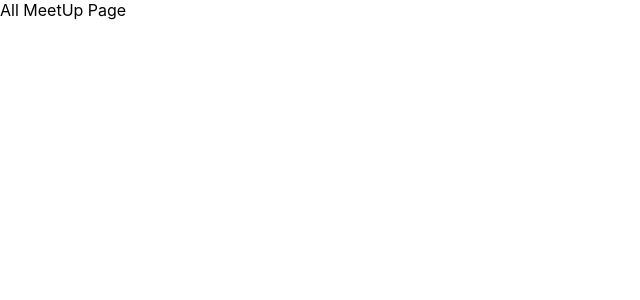
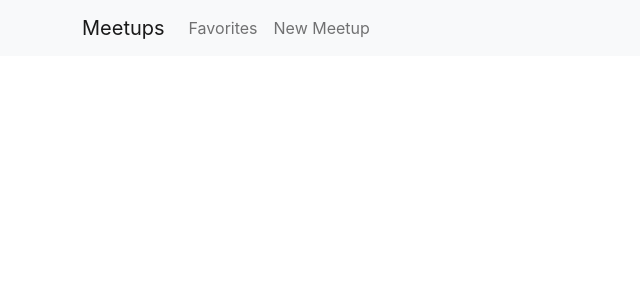
Before and after one commit to Franmb93/reactbasicsforgithub, a React (Create React App) app: page / in a window 1280 px wide. Shown: the top 300 px of the page, without its empty margins (0-640 px from the left). Built offline with nearby package versions, Linux system fonts and the light colour scheme.

Commit message:
Added Bootstrap. Component for navbar (MainNavigation)

```diff
--- a/package.json
+++ b/package.json
@@ -6,7 +6,9 @@
     "@testing-library/jest-dom": "^5.16.2",
     "@testing-library/react": "^12.1.4",
     "@testing-library/user-event": "^13.5.0",
+    "bootstrap": "^5.1.3",
     "react": "^17.0.2",
+    "react-bootstrap": "^2.2.1",
     "react-dom": "^17.0.2",
     "react-router-dom": "^6.2.2",
     "react-scripts": "5.0.0",
--- a/src/App.js
+++ b/src/App.js
@@ -1,8 +1,11 @@
 import { Routes, Route } from 'react-router-dom';
+import MainNavigation from './components/layout/MainNavigation';
 
 import AllMeetupsPage from './pages/AllMeetups';
 import FavoritesPage from './pages/Favorites';
 import NewMeetupsPage from './pages/NewMeetup';
+
+
 
 
 
@@ -13,6 +16,7 @@ function App() {
         <Route path="/new-meetup" element={<NewMeetupsPage />} />
         <Route path="/favorites" element={<FavoritesPage />} />
       </Routes>
+      <MainNavigation/>
       </div>
     );
 }
--- /dev/null
+++ b/src/components/layout/MainNavigation.js
@@ -0,0 +1,23 @@
+import {Navbar, Container, Nav} from 'react-bootstrap'
+
+function MainNavigation(){
+    return (
+        <header>
+            <Navbar bg="light" expand="lg">
+                <Container>
+                    <Navbar.Brand href="/">Meetups</Navbar.Brand>
+                    <Navbar.Toggle aria-controls="basic-navbar-nav" />
+                    <Navbar.Collapse id="basic-navbar-nav">
+                        <Nav className="me-auto">
+                            <Nav.Link href="/favorites">Favorites</Nav.Link>
+                            <Nav.Link href="/new-meetup">New Meetup</Nav.Link>
+                        </Nav>
+                    </Navbar.Collapse>
+                </Container>
+            </Navbar>
+        </header>
+     );
+
+}
+
+export default MainNavigation;
--- a/src/index.js
+++ b/src/index.js
@@ -1,6 +1,8 @@
 import React from 'react';
 import ReactDOM from 'react-dom';
 import { BrowserRouter } from 'react-router-dom';
+import 'bootstrap/dist/css/bootstrap.min.css';
+
 
 
 import './index.css';
--- a/src/pages/AllMeetups.js
+++ b/src/pages/AllMeetups.js
@@ -1,5 +1,5 @@
 function AllMeetupsPage(){
-    return <div> All MeetUp Page</div>;
+    return <div></div>;
 
 }
 
--- a/src/pages/Favorites.js
+++ b/src/pages/Favorites.js
@@ -1,5 +1,5 @@
 function FavoritesPage(){
-    return <div> Favorites Page</div>;
+    return <div></div>;
 
 }
 
--- a/src/pages/NewMeetup.js
+++ b/src/pages/NewMeetup.js
@@ -1,5 +1,5 @@
 function NewMeetupPage(){
-    return <div> New MeetUp Page</div>;
+    return <div></div>;
 }
 
 export default NewMeetupPage;
```
Also changed, not shown: 1 other file (tests, documents, lock files or other folders).
